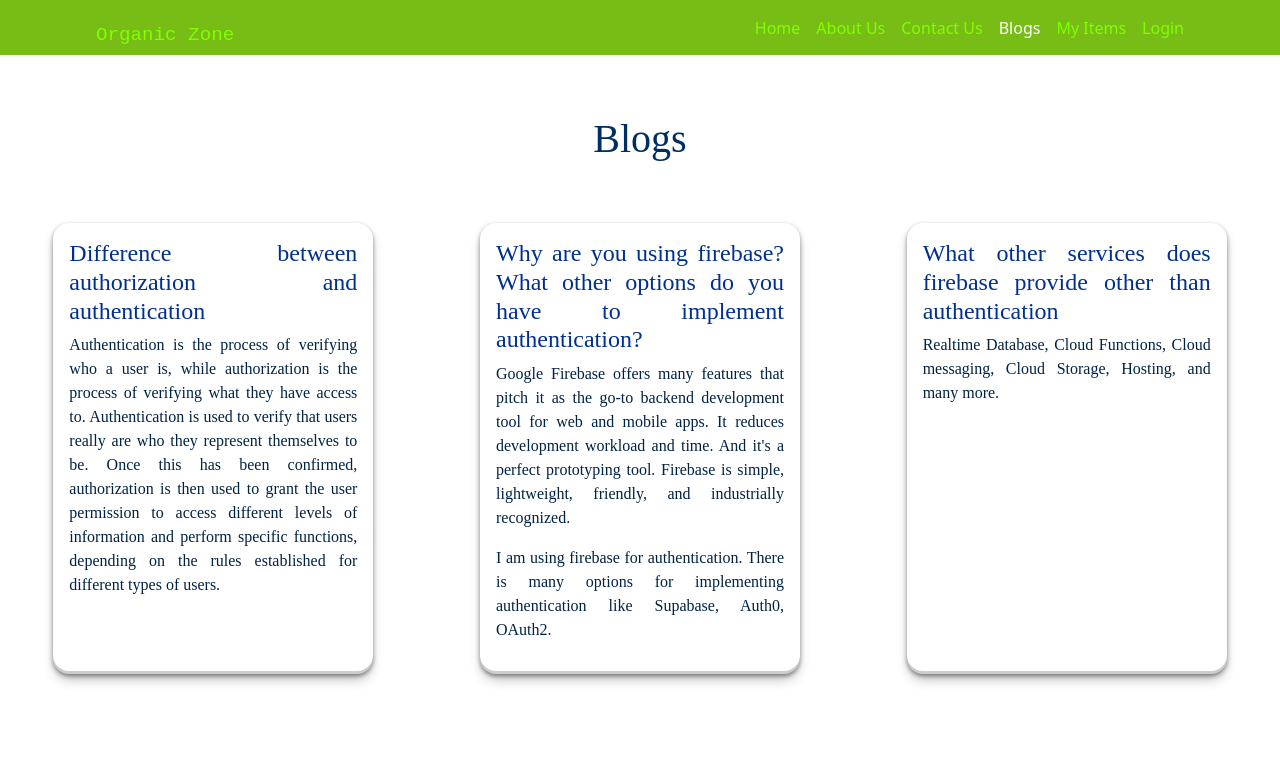
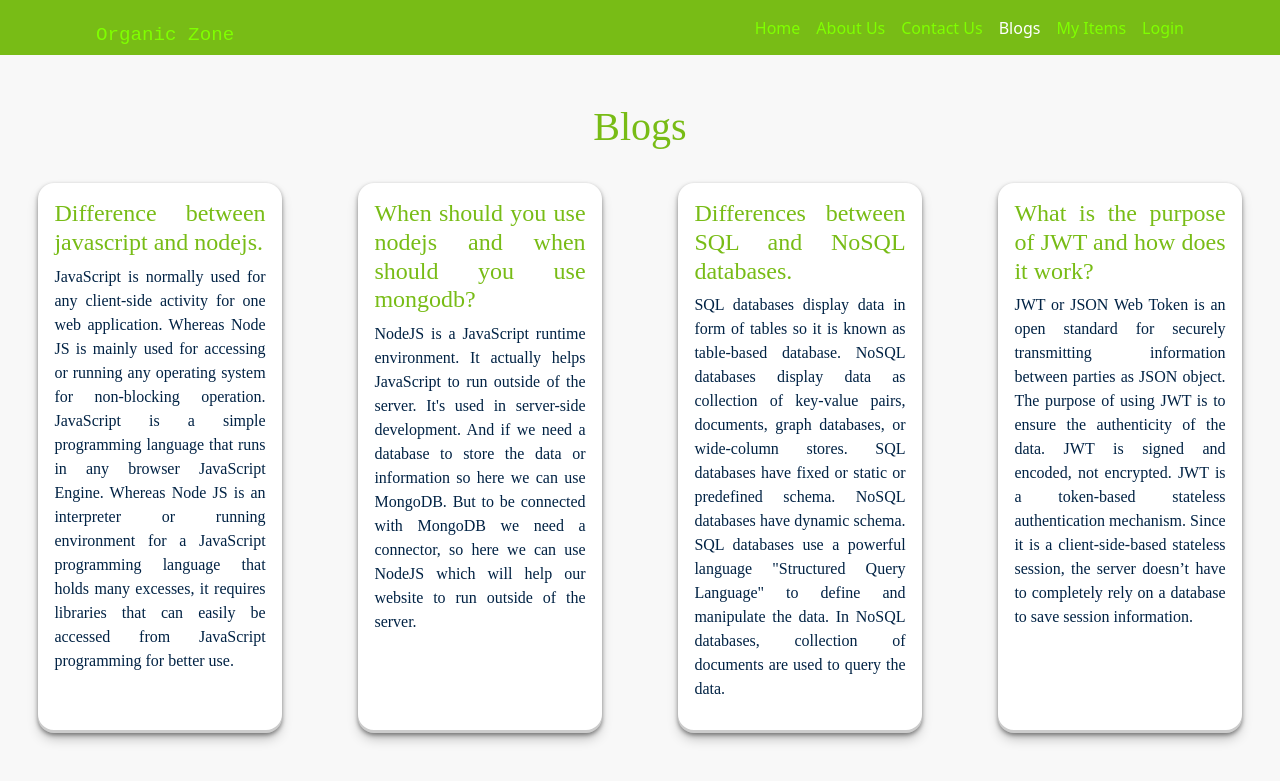
Before and after one commit to munia2020/warehouse-management-client-side-munia2020, a React (Create React App) app in the folder organic-zone/: page /blogs in a window 1280 px wide. Shown: the top 784 px of the page. Built offline with nearby package versions, Linux system fonts and the light colour scheme; no server answers.

Commit message:
blogs done

```diff
--- a/organic-zone/src/pages/Components/Blogs/Blogs.css
+++ b/organic-zone/src/pages/Components/Blogs/Blogs.css
@@ -1,12 +1,15 @@
 .blogs {
   text-align: center;
   font-family: serif;
-  margin: 3em 0;
+  margin: 0;
+  padding-top: 1em;
+  padding-bottom: 3em;
+  background-color: #f8f8f8;
 }
 .blogs h1 {
-  margin: 1.5em 0;
+  margin: .8em 0;
   font-size: 2.5rem;
-  color: #002d62;
+  color: #78bc16;
 }
 
 .blogs-container {
@@ -14,7 +17,7 @@
   justify-content: space-around;
 }
 .blogs-container h3 {
-  color: #00308f;
+  color: #78bc16;
   font-size: 1.5rem;
 }
 
@@ -25,8 +28,9 @@
 .blog {
   text-align: justify;
   padding: 1em;
-  width: 25%;
+  width: 19%;
   border-radius: 1em;
+  background-color: white;
   box-shadow: rgba(0, 0, 0, 0.4) 0px 2px 4px,
     rgba(0, 0, 0, 0.3) 0px 7px 13px -3px, rgba(0, 0, 0, 0.2) 0px -3px 0px inset;
 }
@@ -37,8 +41,10 @@
   }
   .blogs-container {
     flex-direction: column;
+    align-items: center;
   }
   .blog {
     width: 80%;
+    margin-bottom: 1em;
   }
 }
--- a/organic-zone/src/pages/Components/Blogs/Blogs.js
+++ b/organic-zone/src/pages/Components/Blogs/Blogs.js
@@ -8,41 +8,51 @@
 
       <div className="blogs-container">
         <div className="blog">
-          <h3>Difference between authorization and authentication</h3>
+          <h3>Difference between javascript and nodejs.</h3>
           <p>
-            Authentication is the process of verifying who a user is, while
-            authorization is the process of verifying what they have access to.
-            Authentication is used to verify that users really are who they
-            represent themselves to be. Once this has been confirmed,
-            authorization is then used to grant the user permission to access
-            different levels of information and perform specific functions,
-            depending on the rules established for different types of users.
+            JavaScript is normally used for any client-side activity for one web
+            application. Whereas Node JS is mainly used for accessing or running
+            any operating system for non-blocking operation. JavaScript is a
+            simple programming language that runs in any browser JavaScript
+            Engine. Whereas Node JS is an interpreter or running environment for
+            a JavaScript programming language that holds many excesses, it
+            requires libraries that can easily be accessed from JavaScript
+            programming for better use.
           </p>
         </div>
         <div className="blog">
-          <h3>
-            Why are you using firebase? What other options do you have to
-            implement authentication?
-          </h3>
+          <h3>When should you use nodejs and when should you use mongodb?</h3>
           <p>
-            Google Firebase offers many features that pitch it as the go-to
-            backend development tool for web and mobile apps. It reduces
-            development workload and time. And it's a perfect prototyping tool.
-            Firebase is simple, lightweight, friendly, and industrially
-            recognized.
-          </p>
-          <p>
-            I am using firebase for authentication. There is many options for
-            implementing authentication like Supabase, Auth0, OAuth2.
+            NodeJS is a JavaScript runtime environment. It actually helps
+            JavaScript to run outside of the server. It's used in server-side
+            development. And if we need a database to store the data or
+            information so here we can use MongoDB. But to be connected with
+            MongoDB we need a connector, so here we can use NodeJS which will
+            help our website to run outside of the server.
           </p>
         </div>
         <div className="blog">
-          <h3>
-            What other services does firebase provide other than authentication
-          </h3>
+          <h3>Differences between SQL and NoSQL databases.</h3>
           <p>
-            Realtime Database, Cloud Functions, Cloud messaging, Cloud Storage,
-            Hosting, and many more.
+            SQL databases display data in form of tables so it is known as
+            table-based database. NoSQL databases display data as collection of
+            key-value pairs, documents, graph databases, or wide-column stores.
+            SQL databases have fixed or static or predefined schema. NoSQL
+            databases have dynamic schema. SQL databases use a powerful language
+            "Structured Query Language" to define and manipulate the data. In
+            NoSQL databases, collection of documents are used to query the data.
+          </p>
+        </div>
+        <div className="blog">
+          <h3>What is the purpose of JWT and how does it work?</h3>
+          <p>
+            JWT or JSON Web Token is an open standard for securely transmitting
+            information between parties as JSON object. The purpose of using JWT
+            is to ensure the authenticity of the data. JWT is signed and
+            encoded, not encrypted. JWT is a token-based stateless
+            authentication mechanism. Since it is a client-side-based stateless
+            session, the server doesn’t have to completely rely on a database to
+            save session information.
           </p>
         </div>
       </div>
```
